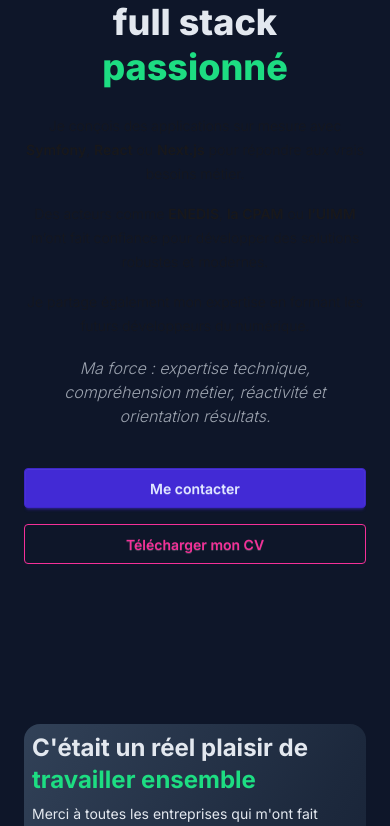
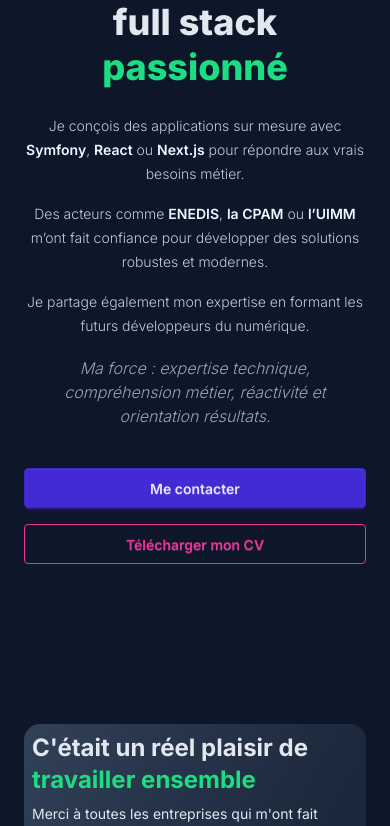
Before and after one commit to remi1230/portfolio-formateur, a Next.js app: page / in a window 390 px wide. Shown: the part 813-1639 px from the top of the page. Built offline with nearby package versions, Linux system fonts and the light colour scheme.

Commit message:
Fix a mobile display issue with prose

```diff
--- a/components/bio/BioText.jsx
+++ b/components/bio/BioText.jsx
@@ -7,7 +7,7 @@ export default function BioText() {
 
       <div className="prose prose-sm xl:prose-lg">
         <p>
-          Je conçois des applications sur mesure avec <strong>Symfony</strong>, <strong>React</strong> ou <strong>Next.js</strong> pour répondre aux vrais besoins métier.
+          Je conçois des applications sur mesure avec <strong className="text-brand-prose-fg">Symfony</strong>, <strong>React</strong> ou <strong>Next.js</strong> pour répondre aux vrais besoins métier.
         </p>
         <p>
           Des acteurs comme <strong>ENEDIS</strong>, <strong>la CPAM</strong> ou <strong>l’UIMM</strong> m’ont fait confiance pour développer des solutions robustes et modernes.
--- a/components/contact/ContactForm.jsx
+++ b/components/contact/ContactForm.jsx
@@ -168,7 +168,7 @@ export default function ContactForm() {
           formats={formats}
           placeholder="Entrez votre message..."
           className={clsx(
-            "w-full bg-brand-bg text-brand-fg-card-title rounded-md",
+            "w-full rounded-md",
             { 'border-red-500 ring-red-500 ring-1': isSubmitted && errors.message,
               'quill-focus-styles' : isQuillFocused }
           )}
--- a/components/ui-kit/ThemeSwitch.jsx
+++ b/components/ui-kit/ThemeSwitch.jsx
@@ -9,9 +9,13 @@ export default function ThemeSwitch() {
     const html = document.documentElement;
     if (isLight) {
       html.setAttribute('data-theme', 'light');
+      document.documentElement.classList.remove('dark');
     } else {
       html.removeAttribute('data-theme');
+      document.documentElement.classList.add('dark');
     }
+
+    void html.offsetHeight;
   }, [isLight]);
 
   return (
--- a/styles/globals.css
+++ b/styles/globals.css
@@ -10,6 +10,8 @@
     --brand-bg-card: oklch(0.2034 0.04 265.69);
     --brand-navbar-bg: oklch(0.18 0.04 265.69 / 0.7);
     --brand-pre-bg: var(--color-slate-700);
+    --brand-prose-fg: oklch(97.807% 0.029 256.847 / 0.8);
+    --brand-strong-fg: oklch(97.807% 0.029 256.847);
     --brand-pre-fg: var(--color-slate-700);
     --brand-placeholder-fg: var(--color-zinc-400);
     --brand-bordcode-bg: var(--color-slate-300);
@@ -34,6 +36,8 @@
     --brand-bg: var(--color-violet-200);
     --brand-bg-card: var(--color-violet-950);
     --brand-pre-bg: var(--color-slate-700);
+    --brand-prose-fg: oklch(21% 0.006 285.885 / 0.8);
+    --brand-strong-fg: oklch(21% 0.006 285.885);
     --brand-pre-fg: var(--color-slate-300);
     --brand-placeholder-fg: var(--color-slate-400);
     --brand-bordcode-bg: var(--color-base-200);
@@ -59,11 +63,13 @@
 @layer utilities {
   .prose{
     font-weight: var(--brand-prose-weight) !important;
+    color: var(--brand-prose-fg) !important;
   }
 
-  .prose-lg{
-    font-weight: var(--brand-prose-weight) !important;
+  .prose strong, .prose h1, .prose h2, .prose h3, .prose h4, .prose h5, .prose h6, .prose blockquote, .prose hr{
+    color: var(--brand-strong-fg, currentColor) !important;
   }
+
   :where(code):not(pre > code){
     color: var(--brand-bordcode-fg) !important;
     background-color: var(--brand-bordcode-bg) !important;
@@ -131,6 +137,8 @@
   --color-brand-bg-card: var(--brand-bg-card);
   --color-brand-pre-bg: var(--brand-pre-bg);
   --color-brand-pre-fg: var(--brand-pre-fg);
+  --color-brand-prose-fg: var(--brand-prose-fg);
+  --color-brand-strong-fg: var(--brand-strong-fg);
   --color-brand-placeholder-fg: var(--brand-placeholder-fg);
   --color-brand-bordcode-fg: var(--brand-bordcode-fg);
   --color-brand-message-bdr: var(--brand-message-bdr);
--- a/tailwind.config.js
+++ b/tailwind.config.js
@@ -5,6 +5,7 @@ module.exports = {
     "./components/**/*.{js,ts,jsx,tsx}",
     "./app/**/*.{js,ts,jsx,tsx}"
   ],
+  darkMode: 'class',
   theme: {
     fontWeight: {
         'thin': '100',
@@ -23,4 +24,8 @@ module.exports = {
   plugins: [
 
   ],
+  daisyui: {
+    themes: ['light', 'dark'],
+    darkTheme: 'dark', // <- nécessaire pour certains composants
+  },
 }
```
